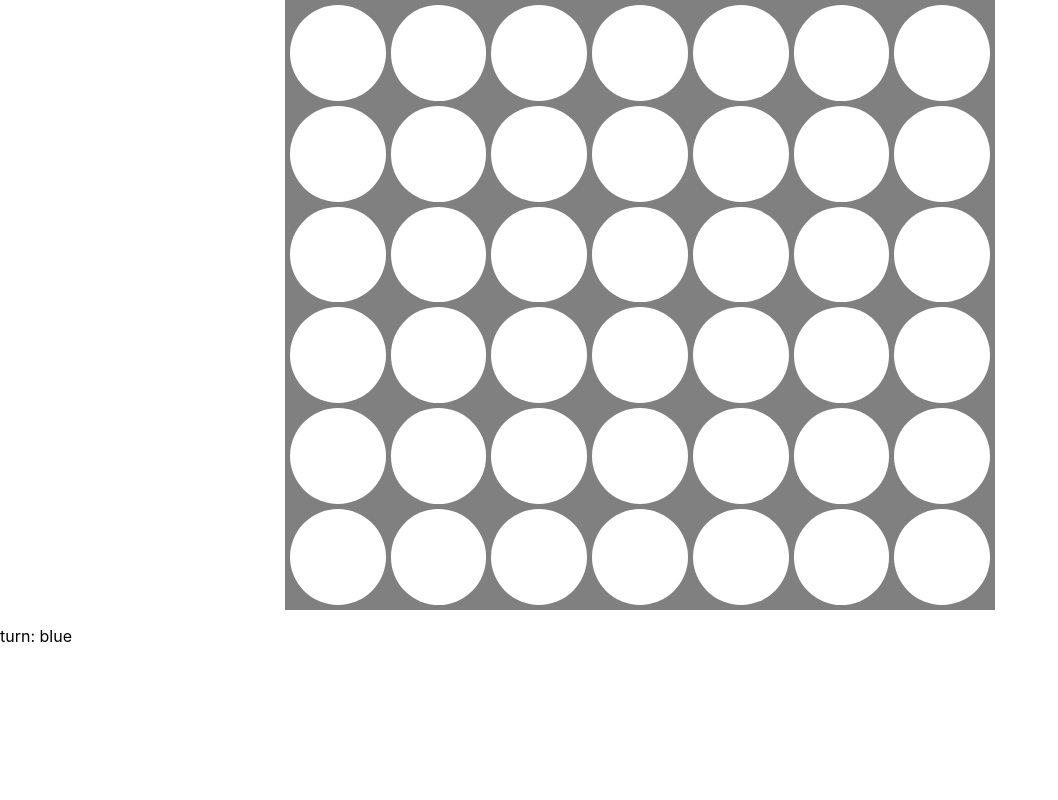
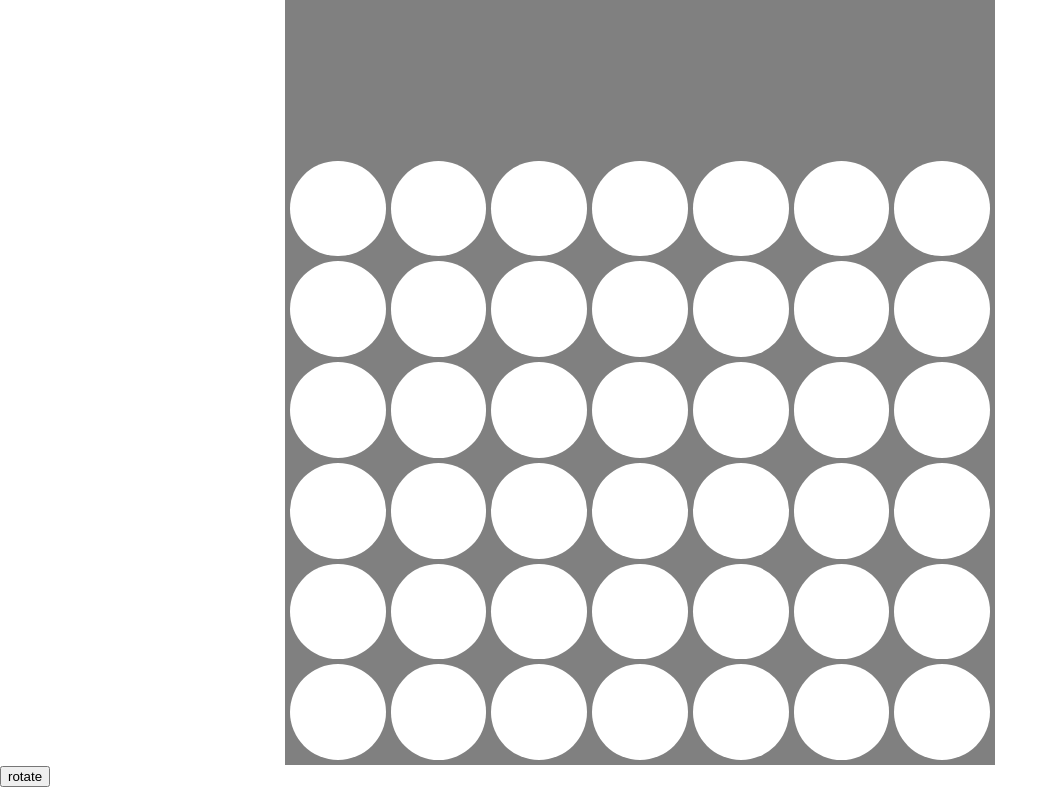
Before and after one commit to gabbrousset/connect-crazy, a React (Create React App) app: page / in a window 1280 px wide. Shown: the whole page, without its empty margins (0-1058 px from the left). Built offline with nearby package versions, Linux system fonts and the light colour scheme.

Commit message:
visual disk on top

```diff
--- a/src/App.css
+++ b/src/App.css
@@ -3,10 +3,13 @@
     display: flex;
     flex-direction: row;
     width: 700px;
-    height: 600px;
+    /* height: 600px; */
+    height: 750px;
     background-color: grey;
     gap: 5px;
     border: grey 5px solid;
+    padding-top: 5px;
+    /* margin-top: 120px; */
 }
 
 .column {
@@ -14,6 +17,18 @@
     display: flex;
     flex-direction: column;
     gap: 5px;
+}
+
+.column::before {
+    content: '';
+    flex-grow: 1;
+    opacity: 0%;
+    border-radius: 100%;
+    margin-bottom: 50px;
+}
+
+.column:hover::before {
+    opacity: 100%;
 }
 
 .cell {
@@ -29,3 +44,11 @@
 .color-2 {
     background-color: red;
 }
+
+.hover-color-1.column::before {
+    background-color: blue;
+}
+
+.hover-color-2.column::before {
+    background-color: red;
+}
--- a/src/App.js
+++ b/src/App.js
@@ -18,8 +18,7 @@ const App = () => {
                 colsNum={colsNum}
                 turn={turn}
                 handleChangeTurn={handleChangeTurn}
-            ></Grid>
-            <p>turn: {turn === 1 ? 'blue' : 'red'}</p>
+            />
         </div>
     );
 };
--- /dev/null
+++ b/src/Cell.js
@@ -0,0 +1,10 @@
+import { memo } from 'react';
+
+const Cell = memo(({ value, className, style }) => (
+    <div
+        className={`cell color-${value} ${className ? className : ''}`}
+        style={style}
+    />
+));
+
+export default Cell;
--- a/src/Grid.js
+++ b/src/Grid.js
@@ -1,7 +1,6 @@
-import { useState, useCallback, useMemo, memo } from 'react';
-import { checkForWin, createInitialGrid } from './utils';
-
-const Cell = memo(({ value }) => <div className={`cell color-${value}`} />);
+import { useState, useCallback, useMemo } from 'react';
+import { checkForWin, createInitialGrid, rotateGrid } from './utils';
+import Cell from './Cell';
 
 const Grid = ({ rowsNum, colsNum, turn, handleChangeTurn }) => {
     const [grid, setGrid] = useState(() => createInitialGrid(colsNum, rowsNum));
@@ -35,12 +34,16 @@ const Grid = ({ rowsNum, colsNum, turn, handleChangeTurn }) => {
         [grid, handleChangeTurn, handleDropDiscOnCol, turn, rowsNum, colsNum]
     );
 
+    const handleRotate = () => {
+        setGrid(rotateGrid(grid, rowsNum, colsNum));
+    };
+
     const renderedGrid = useMemo(
         () =>
             grid.map((column, colIdx) => (
                 <div
                     key={colIdx}
-                    className='column'
+                    className={`column hover-color-${turn}`}
                     onClick={() => handleTurn(colIdx)}
                 >
                     {column.map((value, rowIdx) => (
@@ -48,10 +51,15 @@ const Grid = ({ rowsNum, colsNum, turn, handleChangeTurn }) => {
                     ))}
                 </div>
             )),
-        [grid, handleTurn]
+        [grid, handleTurn, turn]
     );
 
-    return <div id='grid'>{renderedGrid}</div>;
+    return (
+        <>
+            <div id='grid'>{renderedGrid}</div>
+            <button onClick={handleRotate}>rotate</button>
+        </>
+    );
 };
 
 export default Grid;
--- a/src/utils.js
+++ b/src/utils.js
@@ -46,4 +46,6 @@ const checkForWin = (grid, rowsNum, colsNum, lastRow, lastCol, turn) => {
     return false;
 };
 
-export { createInitialGrid, checkForWin };
+const rotateGrid = () => {};
+
+export { createInitialGrid, checkForWin, rotateGrid };
```
